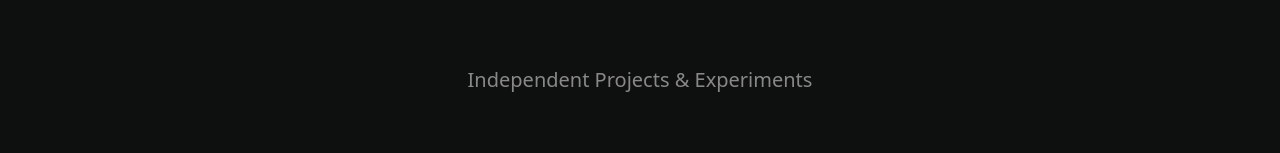
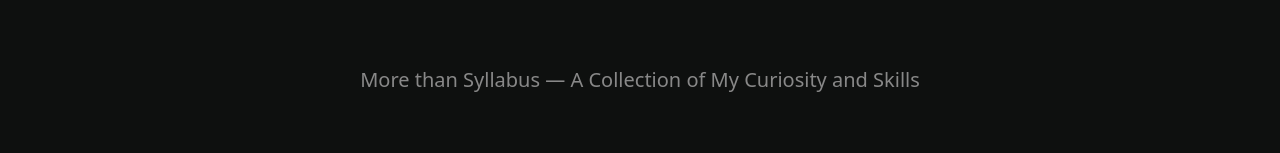
Before and after one commit to Rythamo8055/vishnu-vardhan-m, a Next.js app: page / in a window 1280 px wide. Both pictures are taken after a click on the button "PROJECTS". Shown: the part 248-401 px from the top of the page. Built offline with nearby package versions, Linux system fonts and the light colour scheme.

Commit message:
fix: update projects subtitle to 'More than Syllabus'
- Final text: 'More than Syllabus — A Collection of My Curiosity and Skills'
- Matches user request for non-syllabus focus

```diff
--- a/components/sections/ProjectsOverlay.tsx
+++ b/components/sections/ProjectsOverlay.tsx
@@ -457,7 +457,7 @@ const ProjectsOverlay = ({ isOpen, onClose }: ProjectsOverlayProps) => {
                                 <polygon id="shape-f" fill="url(#grad-f)" points="440,45 490,65 490,115 440,135 390,115 390,65" className={styles.morphShape} />
                                 <polygon id="shape-t" fill="url(#grad-t)" points="560,45 605,90 560,135 515,90" className={styles.morphShape} />
                             </svg>
-                            <p className={styles.subtitle}>Independent Projects & Experiments</p>
+                            <p className={styles.subtitle}>More than Syllabus — A Collection of My Curiosity and Skills</p>
                         </header>
 
                         {/* Spotlight Section with SVG Curve */}
```
